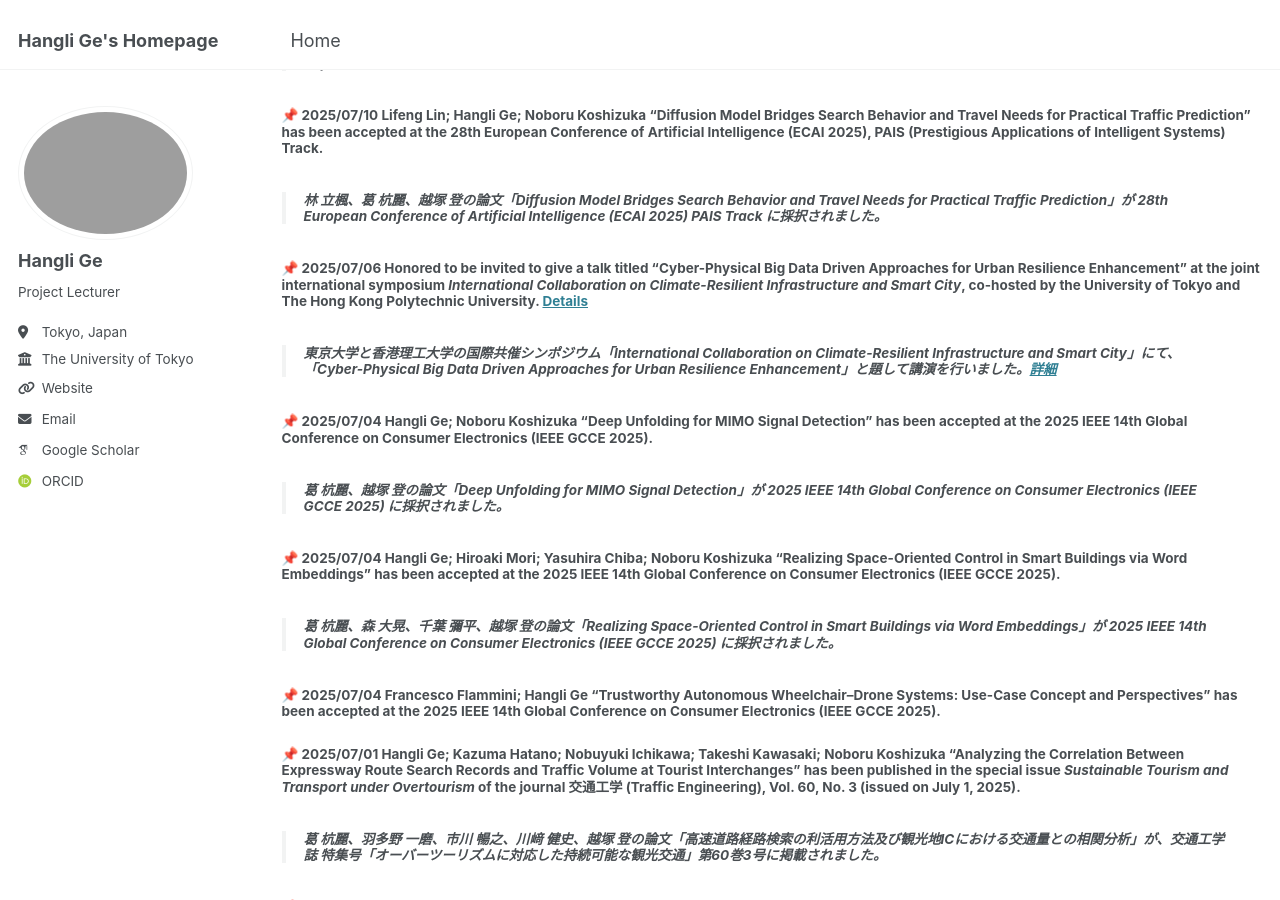
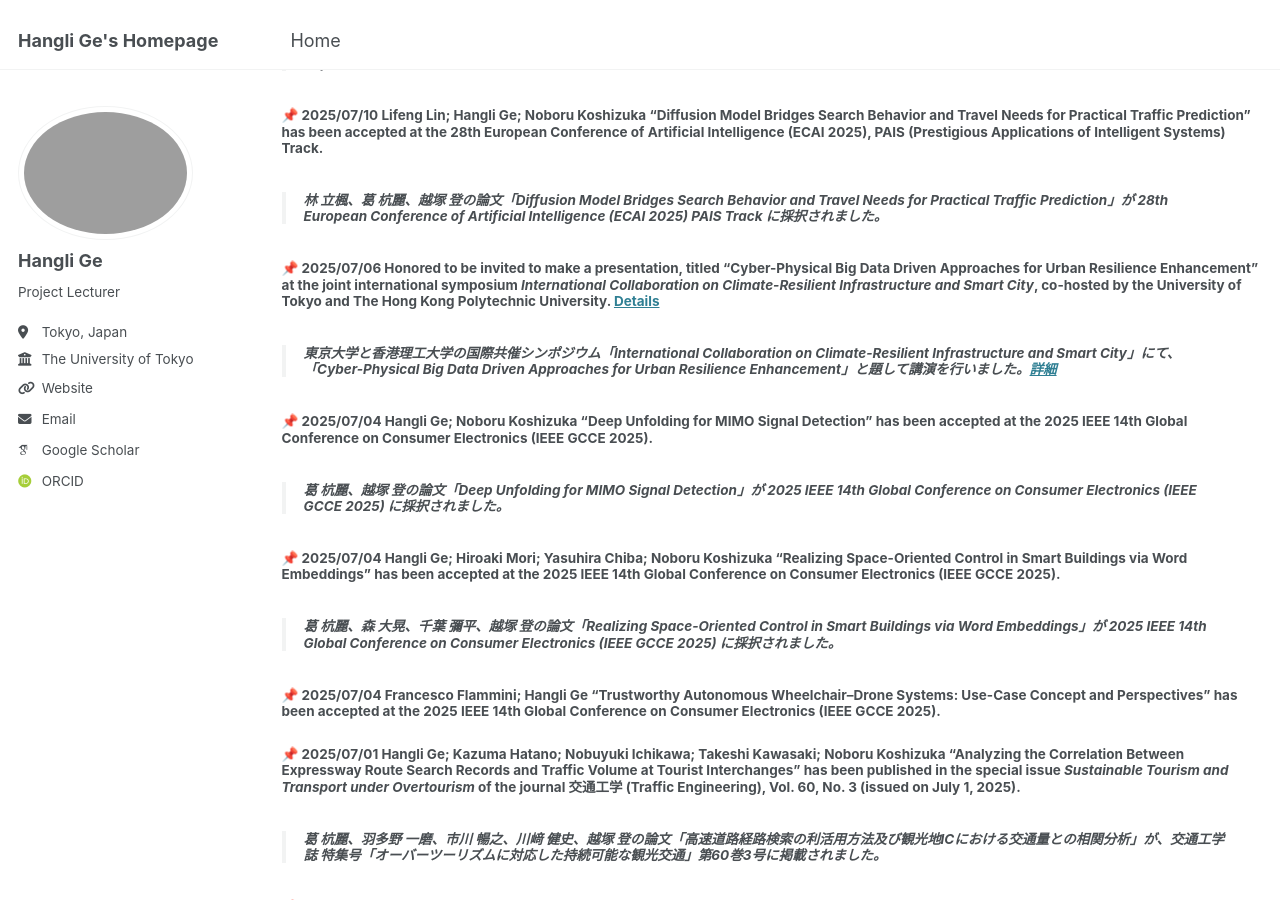
Before and after one commit to christie888/christie888.github.io, a Jekyll site: the page built from _pages/post.md, in a window 1280 px wide and 900 px high, scrolled down 786 px. Built offline with Jekyll 4.4.1, drawn with Linux system fonts in a browser that asks for light colours; some web fonts are replaced.

Commit message:
Update post.md

```diff
--- a/_pages/post.md
+++ b/_pages/post.md
@@ -23,7 +23,7 @@
 ##### 📌 2025/07/10 Lifeng Lin; Hangli Ge; Noboru Koshizuka  “Diffusion Model Bridges Search Behavior and Travel Needs for Practical Traffic Prediction” has been accepted at the 28th European Conference of Artificial Intelligence (ECAI 2025), PAIS (Prestigious Applications of Intelligent Systems) Track.
 > ###### 林 立楓、葛 杭麗、越塚 登の論文「Diffusion Model Bridges Search Behavior and Travel Needs for Practical Traffic Prediction」が 28th European Conference of Artificial Intelligence (ECAI 2025) PAIS Track に採択されました。
 
-##### 📌 2025/07/06 Honored to be invited to give a talk titled “Cyber-Physical Big Data Driven Approaches for Urban Resilience Enhancement”  at the joint international symposium *International Collaboration on Climate-Resilient Infrastructure and Smart City*, co-hosted by the University of Tokyo and The Hong Kong Polytechnic University. [Details](https://hanglige.online/files/20250706Poster_UTokyo.jpg)
+##### 📌 2025/07/06 Honored to be invited to make a presentation, titled “Cyber-Physical Big Data Driven Approaches for Urban Resilience Enhancement”  at the joint international symposium *International Collaboration on Climate-Resilient Infrastructure and Smart City*, co-hosted by the University of Tokyo and The Hong Kong Polytechnic University. [Details](https://hanglige.online/files/20250706Poster_UTokyo.jpg)
 > ###### 東京大学と香港理工大学の国際共催シンポジウム「International Collaboration on Climate-Resilient Infrastructure and Smart City」にて、「Cyber-Physical Big Data Driven Approaches for Urban Resilience Enhancement」と題して講演を行いました。[詳細](https://hanglige.online/files/20250706Poster_UTokyo.jpg)
 
 ##### 📌 2025/07/04 Hangli Ge; Noboru Koshizuka  “Deep Unfolding for MIMO Signal Detection” has been accepted at the 2025 IEEE 14th Global Conference on Consumer Electronics (IEEE GCCE 2025).
```
